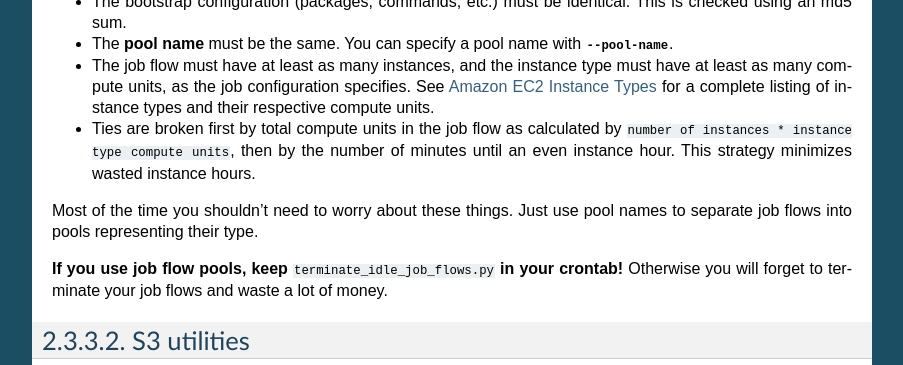
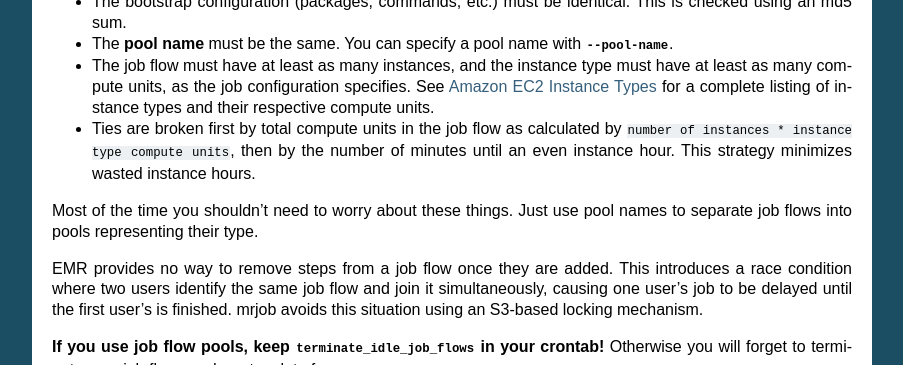
Before and after one commit to Yelp/mrjob, a Sphinx documentation site: the page built from docs/runners-emr.rst, in a window 1280 px wide and 900 px high, scrolled down 997 px, cut to the strip 0-365 px from the top of the window. Shown: the whole strip, without its empty margins (198-1101 px from the left). Built offline with Sphinx 7.4.7, drawn with Linux system fonts in a browser that asks for light colours.

Commit message:
Notes about s3-based locking

```diff
--- a/docs/runners-emr.rst
+++ b/docs/runners-emr.rst
@@ -47,7 +47,9 @@ The criteria for finding an appropriate job flow for a job are as follows:
 
 Most of the time you shouldn't need to worry about these things. Just use pool names to separate job flows into pools representing their type.
 
-**If you use job flow pools, keep** ``terminate_idle_job_flows.py`` **in your crontab!** Otherwise you will forget to terminate your job flows and waste a lot of money.
+EMR provides no way to remove steps from a job flow once they are added. This introduces a race condition where two users identify the same job flow and join it simultaneously, causing one user's job to be delayed until the first user's is finished. mrjob avoids this situation using an S3-based locking mechanism.
+
+**If you use job flow pools, keep** :py:mod:`~mrjob.tools.emr.terminate_idle_job_flows` **in your crontab!** Otherwise you will forget to terminate your job flows and waste a lot of money.
 
 S3 utilities
 ------------
```
